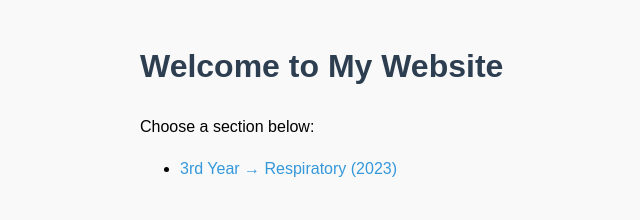
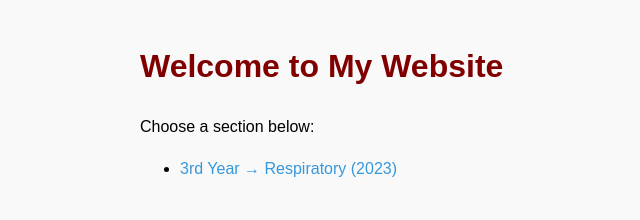
Before and after one commit to SaduBoi/my-website, a plain HTML site: page index.html in a window 1280 px wide. Shown: the whole page, without its empty margins (100-740 px from the left). Drawn offline with Linux system fonts and the light colour scheme.

Commit message:
Update style.css

```diff
--- a/assets/style.css
+++ b/assets/style.css
@@ -7,7 +7,7 @@ body {
     background-color: #f9f9f9;
 }
 h1 {
-    color: #2c3e50;
+    color: #800000;
 }
 a {
     color: #3498db;
```
